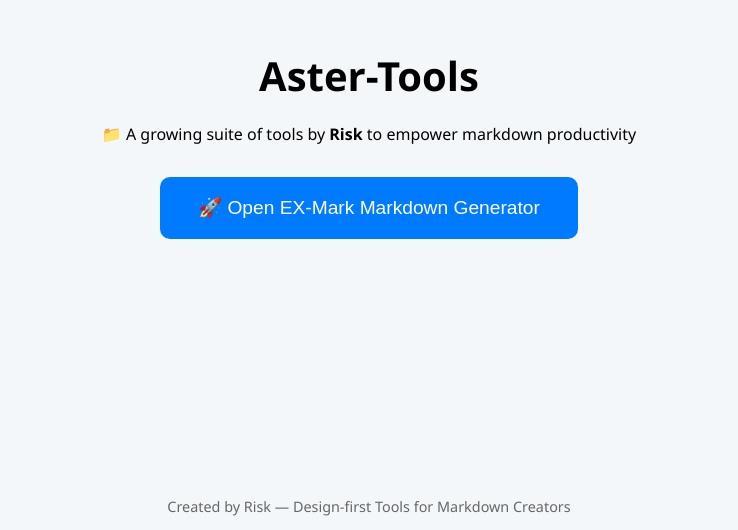
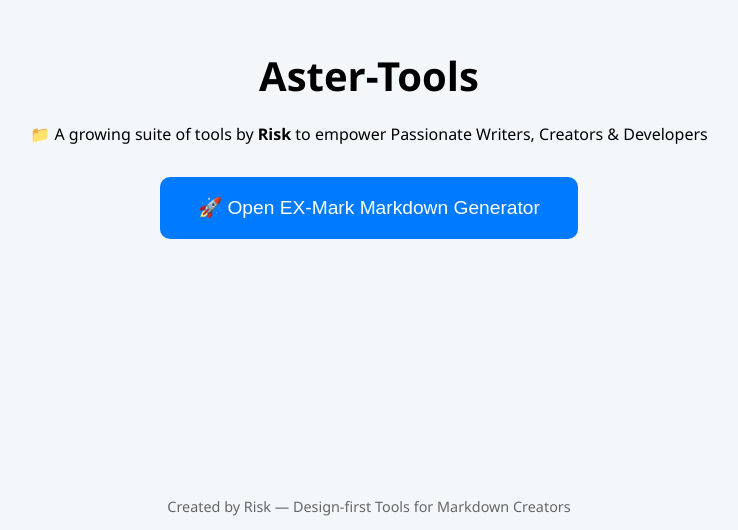
Before and after one commit to gamedev44/AsterTools, a plain HTML site: page index.html in a window 1280 px wide. Shown: the part 270-800 px from the top of the page, without its empty margins (271-1009 px from the left). Drawn offline with Linux system fonts and the light colour scheme.

Commit message:
Update index.html

```diff
--- a/index.html
+++ b/index.html
@@ -54,7 +54,7 @@
 
 <header>
   <h1>Aster-Tools</h1>
-  <p>📁 A growing suite of tools by <strong>Risk</strong> to empower markdown productivity</p>
+  <p>📁 A growing suite of tools by <strong>Risk</strong> to empower Passionate Writers, Creators & Developers</p>
 </header>
 
 <nav>
```
